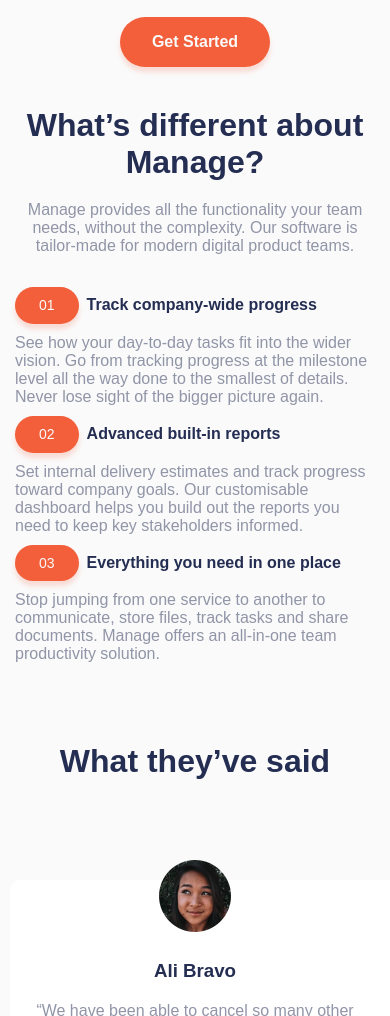
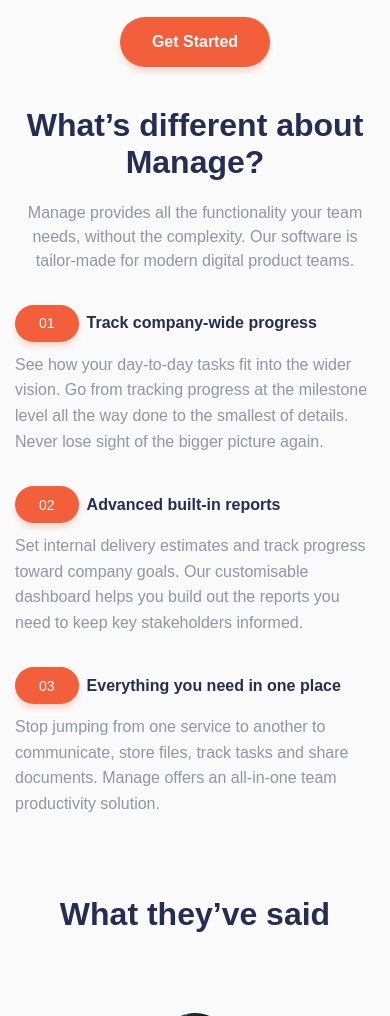
Before and after one commit to Muchiri400/manage-landing-page-master, a plain HTML site: page index.html in a window 390 px wide. Shown: the part 650-1666 px from the top of the page. Drawn offline with nearby package versions, Linux system fonts and the light colour scheme; a web font is replaced by a local one.

Commit message:
Addition of paragraph line height

```diff
--- a/index.html
+++ b/index.html
@@ -78,7 +78,7 @@
             <div class="btn btn-1">01</div>
             <h1 class="feature-title">Track company-wide progress</h1>
           </div>
-          <div class="main-right-txt">
+          <div class="main-right-txt p-txt">
             <p>See how your day-to-day tasks fit into the wider vision. Go from
               tracking progress at the milestone level all the way done to the
               smallest of details. Never lose sight of the bigger picture again.
@@ -90,7 +90,7 @@
             <div class="btn btn-1">02</div>
             <h1 class="feature-title">Advanced built-in reports</h1>
           </div>
-          <div class="main-right-txt">
+          <div class="main-right-txt p-txt">
             <p>Set internal delivery estimates and track progress toward company
               goals. Our customisable dashboard helps you build out the reports
               you need to keep key stakeholders informed.
--- a/media-queries.css
+++ b/media-queries.css
@@ -1,3 +1,11 @@
+:root {
+    --bright-red: hsl(12, 88%, 59%);
+    --Dark-Blue: hsl(228, 39%, 23%);
+    --Dark-Grayish-Blue: hsl(227, 12%, 61%);
+    --Very-Dark-Blue: hsl(233, 12%, 13%);
+    --Very-Pale-Red: hsl(13, 100%, 96%);
+    --Vary-Light-Gray: hsl(0, 0%, 98%);
+  }
 
 @media ( max-width: 576px){
     body{
@@ -58,6 +66,7 @@
     }
     .description p{
         padding-right: 0;
+        line-height: 1.5;
     }
     .hero-btn, .description p{
         text-align: center;
@@ -86,8 +95,15 @@
     .main-left h1, .main-left p{
         text-align: center;
     }
+    .main-left p{
+        line-height: 1.5;
+    }
     .main-right-txt{
         padding-left: 0rem;
+        line-height: 1.6;
+    }
+    .p-txt{
+        margin-bottom: 2rem;
     }
     .content{
         margin-bottom: 10px;
```
